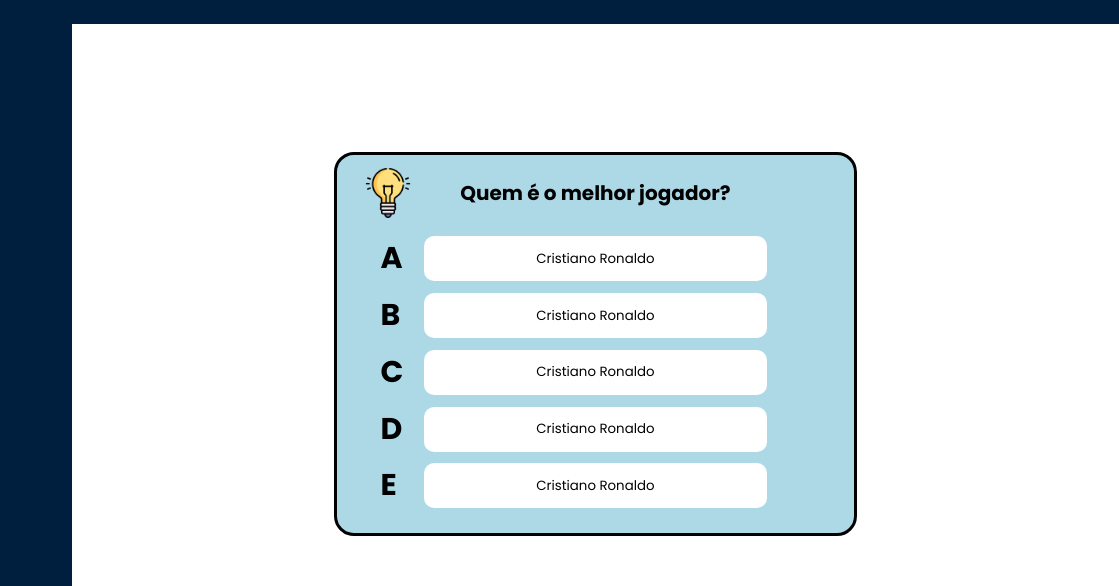
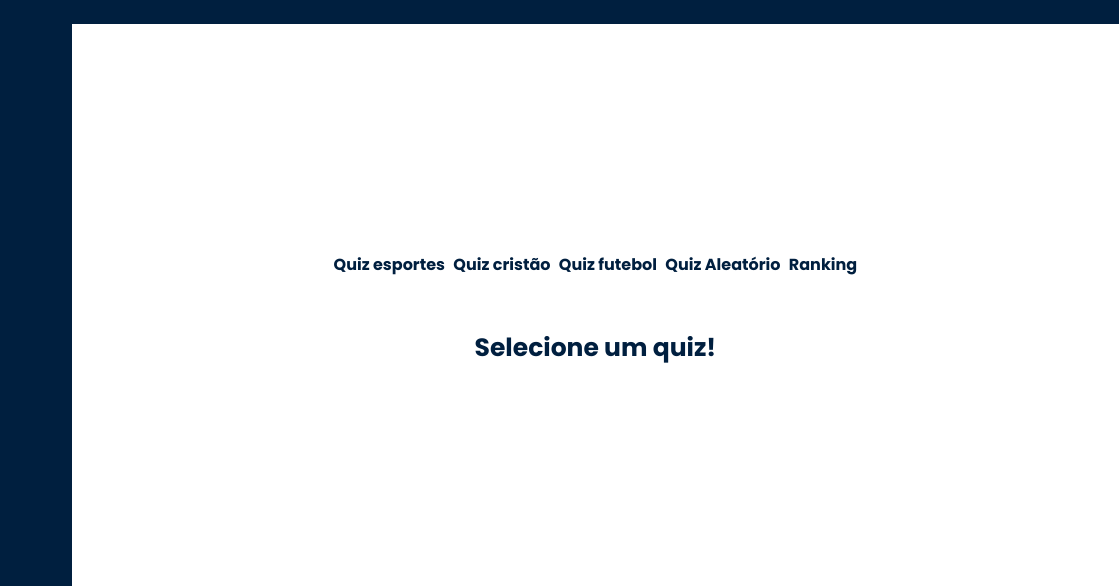
Before and after one commit to oizaeljr/AtletaDeCristo, a plain HTML site: page Site/quiz.html in a window 1280 px wide. Shown: the part 146-732 px from the top of the page, 161-1280 px from the left. Drawn offline with Linux system fonts and the light colour scheme.

Commit message:
Adição: Tela Quiz

```diff
--- a/Site/quiz.html
+++ b/Site/quiz.html
@@ -59,14 +59,28 @@
                     </div>
                 </div>
                 <div class="container8">
-                    <div class="containerQ9">
+                    <div class="containerQQ">
+                        <div class="containerQQQ">
+                            <span onclick="esportes()" id="quizEsporte">Quiz esportes</span>
+                            <span onclick="cristao()" id="quizCristao">Quiz cristão</span>
+                            <span onclick="futebol()" id="quizFutebol">Quiz futebol</span>
+                            <span onclick="aleatorio()" id="quizAleatorio">Quiz Aleatório</span>
+                            <span onclick="ranking()" id="quizRanking">Ranking</span>
+                        </div>
+                    </div>
+                    <div class="containerQQQQ">
+                        <span id="selecione">Selecione um quiz!</span>
+                    </div>
+
+                    <!-- INÍCIO QUIZ ESPORTES -->
+                    <div class="containerQ9" id="telaQuizEsportes" style="display: none;">
                         <div class="containerQ10">
                             <div class="containerQ">
                                 <div class="containerQ11">
                                     <img src="../imagens/lampada.png">
                                 </div>
                                 <div class="containerQ12">
-                                    <span>Quem é o melhor jogador?</span>
+                                    <span>Quiz esportes</span>
                                 </div>
                             </div>
                             <div class="containerQ13">
@@ -111,6 +125,16 @@
                             </div>
                         </div>
                     </div>
+                    <!-- FIM QUIZ ESPORTES -->
+
+                    <!-- INÍCIO RANKING -->
+                    <div>
+                        <div>
+                            <span></span>
+                            <img>
+                        </div>
+                    </div>
+                    <!-- FIM RANKING -->
                 </div>
             </div>
         </div>
@@ -144,3 +168,50 @@
 </body>
 
 </html>
+<script>
+    function esportes() {
+        telaQuizEsportes.style.display = 'block';
+        quizEsporte.style.borderBottom = '1px solid';
+        quizCristao.style.borderBottom = 'none';
+        quizFutebol.style.borderBottom = 'none';
+        quizAleatorio.style.borderBottom = 'none';
+        quizRanking.style.borderBottom = 'none';
+        selecione.style.display = 'none'
+    }
+    function cristao() {
+        telaQuizEsportes.style.display = 'block';
+        quizEsporte.style.borderBottom = 'none';
+        quizCristao.style.borderBottom = '1px solid';
+        quizFutebol.style.borderBottom = 'none';
+        quizAleatorio.style.borderBottom = 'none';
+        quizRanking.style.borderBottom = 'none';
+        selecione.style.display = 'none'
+    }
+    function futebol() {
+        telaQuizEsportes.style.display = 'block';
+        quizEsporte.style.borderBottom = 'none';
+        quizCristao.style.borderBottom = 'none';
+        quizFutebol.style.borderBottom = '1px solid';
+        quizAleatorio.style.borderBottom = 'none';
+        quizRanking.style.borderBottom = 'none';
+        selecione.style.display = 'none'
+    }
+    function aleatorio() {
+        telaQuizEsportes.style.display = 'block';
+        quizEsporte.style.borderBottom = 'none';
+        quizCristao.style.borderBottom = 'none';
+        quizFutebol.style.borderBottom = 'none';
+        quizAleatorio.style.borderBottom = '1px solid';
+        quizRanking.style.borderBottom = 'none';
+        selecione.style.display = 'none'
+    }
+    function ranking() {
+        telaQuizEsportes.style.display = 'block';
+        quizEsporte.style.borderBottom = 'none';
+        quizCristao.style.borderBottom = 'none';
+        quizFutebol.style.borderBottom = 'none';
+        quizAleatorio.style.borderBottom = 'none';
+        quizRanking.style.borderBottom = '1px solid';
+        selecione.style.display = 'none'
+    }
+</script>
--- a/Site/styleLogado.css
+++ b/Site/styleLogado.css
@@ -792,6 +792,39 @@
 
 .telaQuiz .container8 {
     align-items: center;
+    flex-direction: column;
+}
+
+.telaQuiz .containerQQ {
+    width: 100%;
+    height: 5%;
+    display: flex;
+    justify-content: center;
+}
+
+.telaQuiz .containerQQQ {
+    width: 50%;
+    display: flex;
+    justify-content: space-between;
+}
+
+.telaQuiz .containerQQQ span {
+    font-weight: bold;
+    color: #001F3F;
+    cursor: pointer;
+}
+
+.telaQuiz .containerQQQQ {
+    height: 20%;
+    width: auto;
+    display: flex;
+    align-items: center;
+}
+
+.telaQuiz .containerQQQQ span {
+    font-weight: bold;
+    color: #001F3F;
+    font-size: 25px;
 }
 
 .telaQuiz .containerQ9 {
@@ -799,6 +832,7 @@
     height: 60%;
     display: flex;
     justify-content: center;
+    margin: 0 0 0 50%;
 }
 
 .telaQuiz .containerQ {
```
Also changed, not shown: Site/perfil.html (+2 -2 lines).
